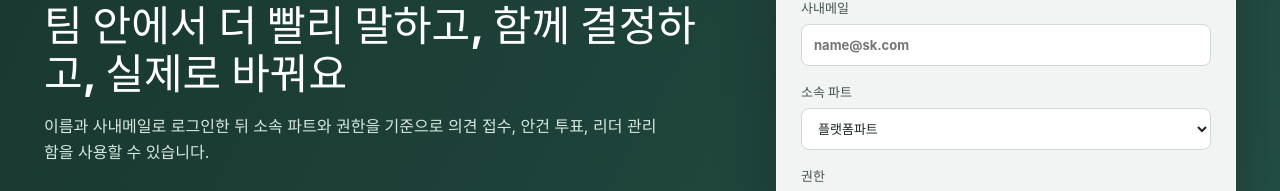
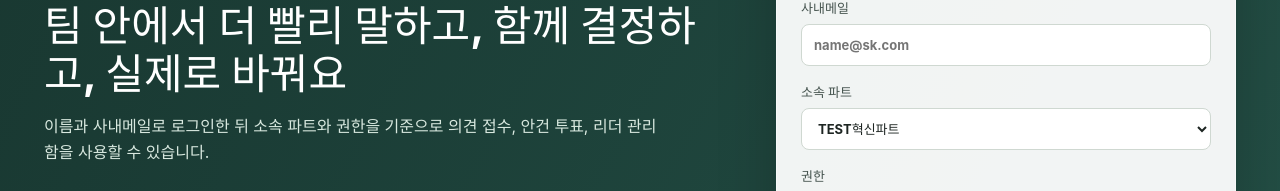
Before and after one commit to Mingleeda/skgrove, a React (Vite) app: page / in a window 1280 px wide. Shown: the part 336-527 px from the top of the page. Built offline with nearby package versions, Linux system fonts and the light colour scheme.

Commit message:
Update team part options

```diff
--- a/src/auth.ts
+++ b/src/auth.ts
@@ -2,7 +2,7 @@ import type { CurrentUser, UserRole } from './types';
 
 export const userRoles: UserRole[] = ['팀원', '파트리더', '팀리더'];
 
-export const teamParts = ['플랫폼파트', '경험파트', '운영파트', '문화파트'] as const;
+export const teamParts = ['TEST혁신파트', 'ITS혁신파트', '혁신도구파트'] as const;
 
 export function isLeader(user: CurrentUser) {
   return user.role === '파트리더' || user.role === '팀리더';
--- a/src/data/mockData.ts
+++ b/src/data/mockData.ts
@@ -61,19 +61,18 @@ export const actionItems: ActionItem[] = [
 ];
 
 export const profiles: Profile[] = [
-  { name: '이선민', part: '플랫폼', trait: 'Careful Sprout', style: '결정 전 맥락을 충분히 봄', color: 'green' },
-  { name: '김승현', part: '경험', trait: 'Swift Ember', style: '이슈를 빠르게 쪼개고 실행함', color: 'red' },
-  { name: '이상협', part: '운영', trait: 'Calm Wave', style: '합의 기준과 프로세스를 선호함', color: 'blue' },
-  { name: '김수정', part: '문화', trait: 'Bright Orbit', style: '사람 사이 연결과 분위기를 잘 봄', color: 'yellow' },
+  { name: '이선민', part: 'TEST혁신파트', trait: 'Careful Sprout', style: '결정 전 맥락을 충분히 봄', color: 'green' },
+  { name: '김승현', part: 'ITS혁신파트', trait: 'Swift Ember', style: '이슈를 빠르게 쪼개고 실행함', color: 'red' },
+  { name: '이상협', part: '혁신도구파트', trait: 'Calm Wave', style: '합의 기준과 프로세스를 선호함', color: 'blue' },
+  { name: '김수정', part: 'TEST혁신파트', trait: 'Bright Orbit', style: '사람 사이 연결과 분위기를 잘 봄', color: 'yellow' },
 ];
 
 export const partScores: PartScore[] = [
-  { name: '문화파트', score: 92, meetings: 6 },
-  { name: '플랫폼파트', score: 84, meetings: 8 },
-  { name: '경험파트', score: 78, meetings: 11 },
-  { name: '운영파트', score: 73, meetings: 13 },
+  { name: 'TEST혁신파트', score: 92, meetings: 6 },
+  { name: 'ITS혁신파트', score: 84, meetings: 8 },
+  { name: '혁신도구파트', score: 78, meetings: 11 },
 ];
 
-export const initialMatches = ['김수정 · 이선민', '김승현 · 이상협', '플랫폼 · 문화 · 경험'];
+export const initialMatches = ['김수정 · 이선민', '김승현 · 이상협', 'TEST혁신파트 · ITS혁신파트'];
 
-export const matchCandidates = ['이선민 · 김수정', '김승현 · 김수정', '이상협 · 이선민', '경험 · 운영 · 문화'];
+export const matchCandidates = ['이선민 · 김수정', '김승현 · 김수정', '이상협 · 이선민', 'ITS혁신파트 · 혁신도구파트'];
--- a/src/features/auth/LoginScreen.tsx
+++ b/src/features/auth/LoginScreen.tsx
@@ -11,7 +11,7 @@ export function LoginScreen({ onLogin }: LoginScreenProps) {
   const [name, setName] = useState('');
   const [email, setEmail] = useState('');
   const [role, setRole] = useState<UserRole>('팀원');
-  const [part, setPart] = useState<TeamPart>('플랫폼파트');
+  const [part, setPart] = useState<TeamPart>('TEST혁신파트');
   const [error, setError] = useState('');
 
   const submit = (event: FormEvent<HTMLFormElement>) => {
--- a/src/types.ts
+++ b/src/types.ts
@@ -13,7 +13,7 @@ export type Identity = '익명' | '실명';
 export type Urgency = '낮음' | '보통' | '높음';
 export type AgendaStatus = '투표중' | '통과' | '부결';
 export type UserRole = '팀원' | '파트리더' | '팀리더';
-export type TeamPart = '플랫폼파트' | '경험파트' | '운영파트' | '문화파트';
+export type TeamPart = 'TEST혁신파트' | 'ITS혁신파트' | '혁신도구파트';
 
 export type CurrentUser = {
   name: string;
```
